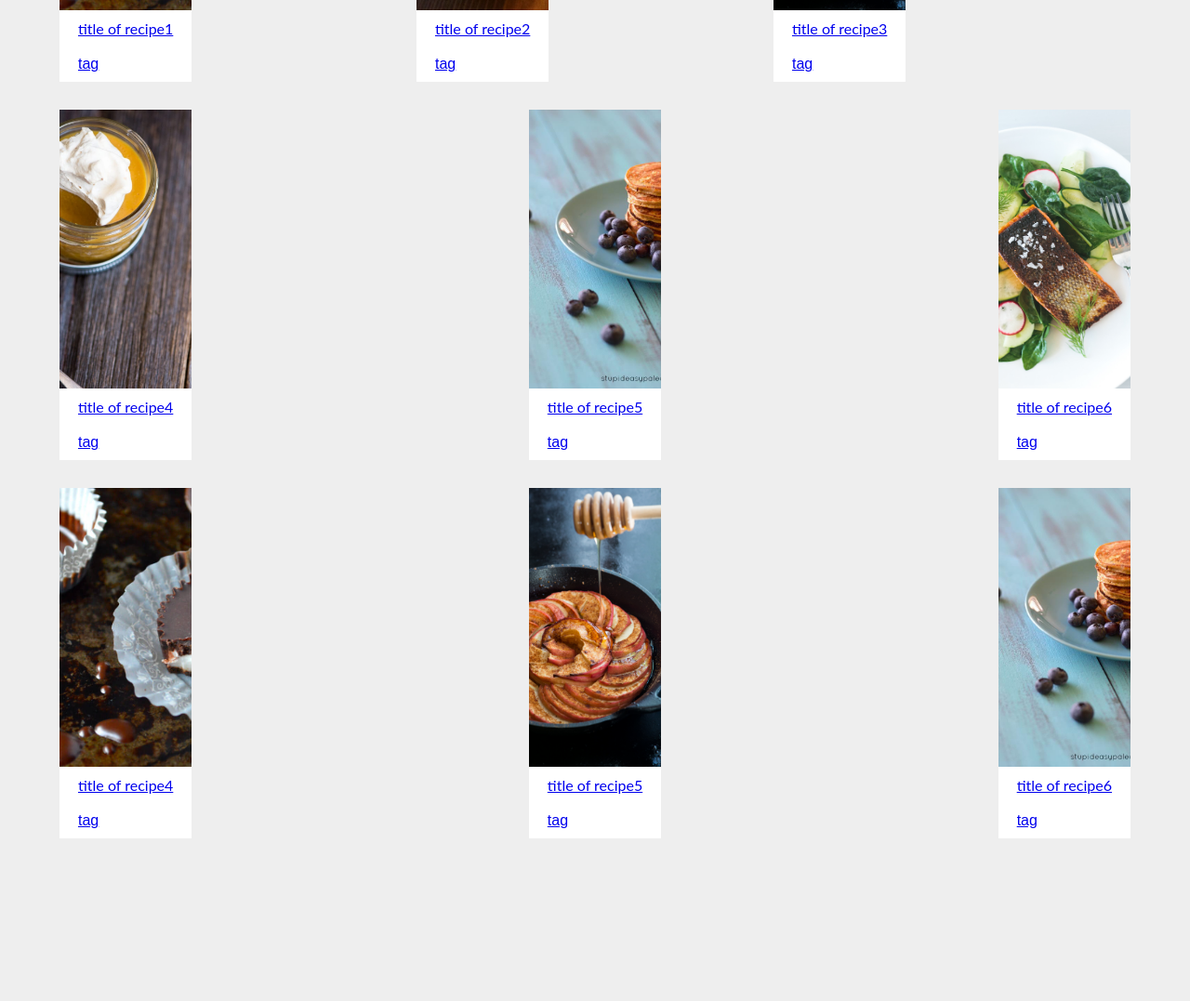
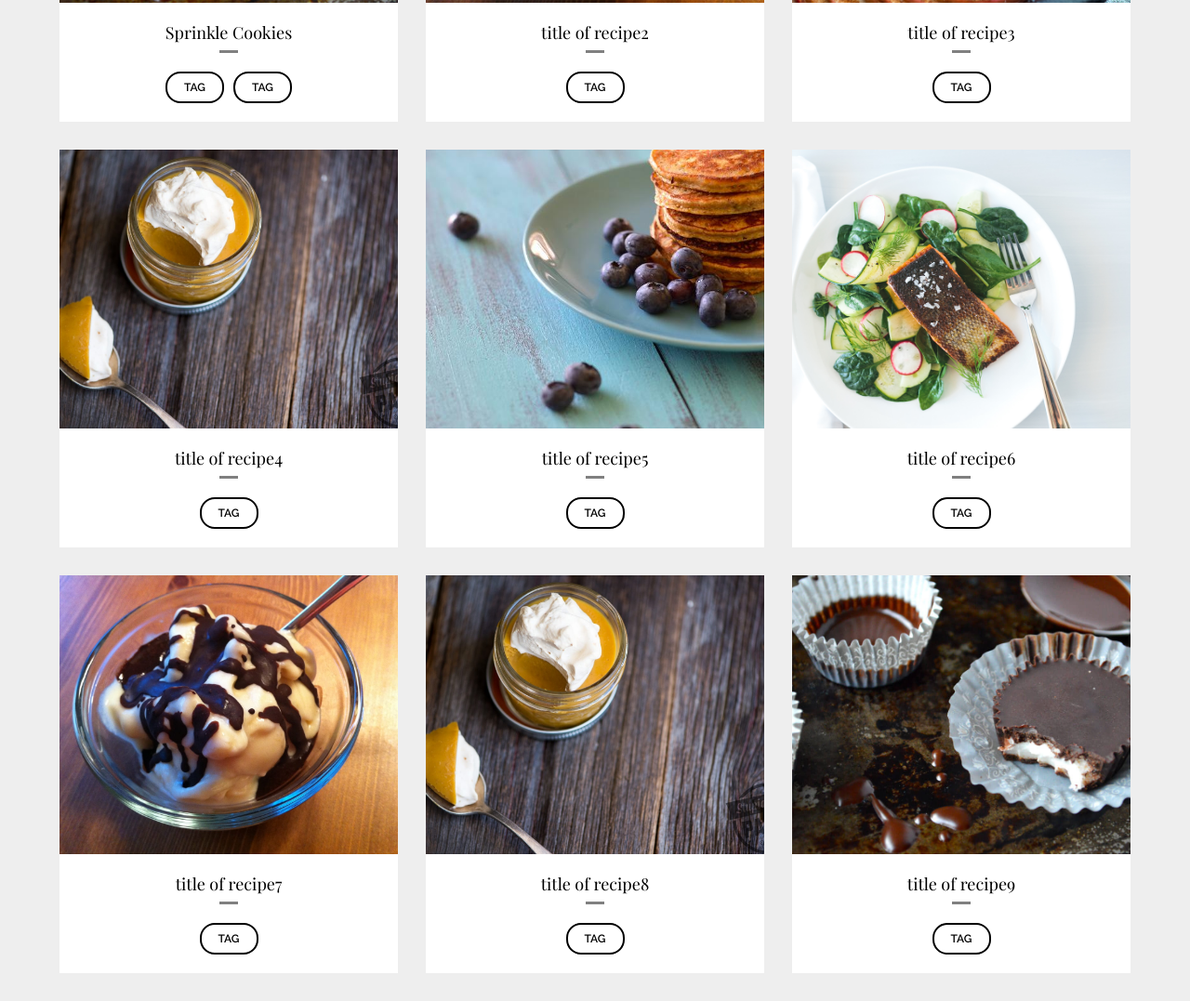
Before and after one commit to mikaelatavernese/recipe-index, a plain HTML site: page index.html in a window 1280 px wide. Shown: the part 458-1535 px from the top of the page at 93% size. Before the commit the page ends 1390 px from the top, so only its background shows below. Drawn offline with nearby package versions, Linux system fonts and the light colour scheme.

Commit message:
styles, hover

```diff
--- a/css/main.css
+++ b/css/main.css
@@ -7,7 +7,8 @@ body {
   padding: 0;
   border: none;
   background-color: #eeeeee;
-  font-family: 'Lato', sans-serif;
+  font-family: 'Raleway', sans-serif;
+  font-size: 62.5%;
 }
 
 header {
@@ -16,10 +17,29 @@ header {
   background-color: lightblue;
 }
 
+a {
+  text-decoration: none;
+}
+
+.card:hover {
+  transition: all 0.2s ease-out 0.1s;
+  transform: scale(1.02);
+
+}
+
 .main-container{
   margin: 0 auto;
   width: 90%;
   max-width: 1280px;
+  /*font-size: 1.6em;*/
+}
+
+h2 {
+  color: gray;
+  font-size: 1.6em;
+  font-weight: 600;
+  text-transform: uppercase;
+  margin: auto 20px auto 0;
 }
 
 .filter-container {
@@ -27,7 +47,7 @@ header {
   width: 50%;
   flex-direction: row;
   height: 50px;
-  justify-content: space-between;
+  justify-content: flex-start;
   align-items: center;
   margin: 30px 0;
 }
@@ -47,6 +67,7 @@ header {
   margin-bottom: 30px;
   width: 100%;
   max-width: 400px;
+  transition: all 0.2s ease-out 0.1s;
 }
 
 .row-container .card:nth-child(2) {
@@ -62,12 +83,43 @@ header {
 }
 
 .title {
-  padding: 10px 20px;
+  font-family: 'Playfair Display', serif;
+  padding: 20px 10px;
+  color: black;
+  font-size: 1.8em;
+  text-align: center;
+  position: relative;
+}
+
+.card .title:after {
+    content: "";
+    display: inline-block;
+    position: absolute;
+    width: 20px;
+    height: 3px;
+    background-color: gray;
+    top: 80%;
+    left: 50%;
+    margin-left: -10px;
+    }
+
+.tag-container {
+  display: flex;
+  flex-direction: row;
+  justify-content: center;
+  margin: 10px 0 20px;
 }
 
 .tag {
-  font-family: sans-serif;
-  padding: 10px 20px;
+    padding: 8px 18px;
+    margin: 0 5px;
+    border: 2px solid black;
+    border-radius: 16px;
+    text-align: center;
+    font-size: 1.2em;
+    text-transform: uppercase;
+    font-weight: 600;
+    color: black;
   }
 
 
--- a/index.html
+++ b/index.html
@@ -5,11 +5,13 @@
   <title>Recipes Home</title>
   <link rel="stylesheet" type="text/css" href="css/main.css">
   <link href="https://fonts.googleapis.com/css?family=Playfair+Display:400,700|Raleway:400,500,600,700" rel="stylesheet">
+  <meta name="viewport" content="width=device-width, initial-scale=1">
 </head>
 
 <body>
   <header>title</header>
   <div class="main-container">
+  <!-- filers -->
     <div class="filter-container">
       <h2>Filter:</h2>
       <button class="filter">tag1</button>
@@ -17,71 +19,59 @@
       <button class="filter">tag3</button>
     </div>
     <!-- Recipe cards -->
-    <a href="recipe.html">
+    <!-- row 1 -->
     <div class="row-container">
-        <div class="card">
+      <a class="card" href="recipe.html">
           <div class="card-img" style="background-image:url(images/recipe-1.jpg)"></div>
-          <div class="title">title of recipe1</div>
-          <div class="tag">tag</div>
-        </div>
+          <div class="title">Sprinkle Cookies</div>
+          <div class="tag-container"><div class="tag">tag</div><div class="tag">tag</div></div>
+
       </a>
-    <a href="recipe.html">
-      <div class="card">
+      <a class="card" href="recipe.html">
           <div class="card-img" style="background-image:url(images/recipe-2.jpg)"></div>
           <div class="title">title of recipe2</div>
-        <div class="tag">tag</div>
-      </div>
+          <div class="tag-container"><div class="tag">tag</div></div>
       </a>
-    <a href="recipe.html">
-      <div class="card">
+      <a class="card" href="recipe.html">
           <div class="card-img" style="background-image:url(images/recipe-3.jpg)"></div>
           <div class="title">title of recipe3</div>
-        <div class="tag">tag</div>
+          <div class="tag-container"><div class="tag">tag</div></div>
+      </a>
     </div>
-    </a>
-    <a href="recipe.html">
-      </div>
+    <!-- row 2 -->
     <div class="row-container">
-        <div class="card">
+      <a class="card" href="recipe.html">
           <div class="card-img" style="background-image:url(images/recipe-4.jpg)"></div>
           <div class="title">title of recipe4</div>
-          <div class="tag">tag</div>
-        </div>
+          <div class="tag-container"><div class="tag">tag</div></div>
       </a>
-    <a href="recipe.html">
-      <div class="card">
+      <a class="card" href="recipe.html">
           <div class="card-img" style="background-image:url(images/recipe-5.jpg)"></div>
           <div class="title">title of recipe5</div>
-        <div class="tag">tag</div>
-      </div>
+          <div class="tag-container"><div class="tag">tag</div></div>
       </a>
-    <a href="recipe.html">
-      <div class="card">
+      <a class="card" href="recipe.html">
           <div class="card-img" style="background-image:url(images/recipe-6.jpg)"></div>
           <div class="title">title of recipe6</div>
-        <div class="tag">tag</div>
+          <div class="tag-container"><div class="tag">tag</div></div>
+      </a>
     </div>
-      </div>
+    <!-- row 3 -->
     <div class="row-container">
-        <div class="card">
+      <a class="card" href="recipe.html">
+          <div class="card-img" style="background-image:url(images/recipe-2.jpg)"></div>
+          <div class="title">title of recipe7</div>
+          <div class="tag-container"><div class="tag">tag</div></div>
+      </a>
+      <a class="card" href="recipe.html">
+          <div class="card-img" style="background-image:url(images/recipe-4.jpg)"></div>
+          <div class="title">title of recipe8</div>
+          <div class="tag-container"><div class="tag">tag</div></div>
+      </a>
+      <a class="card" href="recipe.html">
           <div class="card-img" style="background-image:url(images/recipe-1.jpg)"></div>
-          <div class="title">title of recipe4</div>
-          <div class="tag">tag</div>
-        </div>
-    </a>
-    <a href="recipe.html">
-      <div class="card">
-        <div class="card-img" style="background-image:url(images/recipe-3.jpg)"></div>
-        <div class="title">title of recipe5</div>
-        <div class="tag">tag</div>
-      </div>
-    </a>
-    <a href="recipe.html">
-      <div class="card">
-        <div class="card-img" style="background-image:url(images/recipe-5.jpg)"></div>
-        <div class="title">title of recipe6</div>
-        <div class="tag">tag</div>
-      </div>
+          <div class="title">title of recipe9</div>
+          <div class="tag-container"><div class="tag">tag</div></div>
       </a>
     </div>
   </div>
```
Lines whose indentation alone changed are shown as unchanged.
